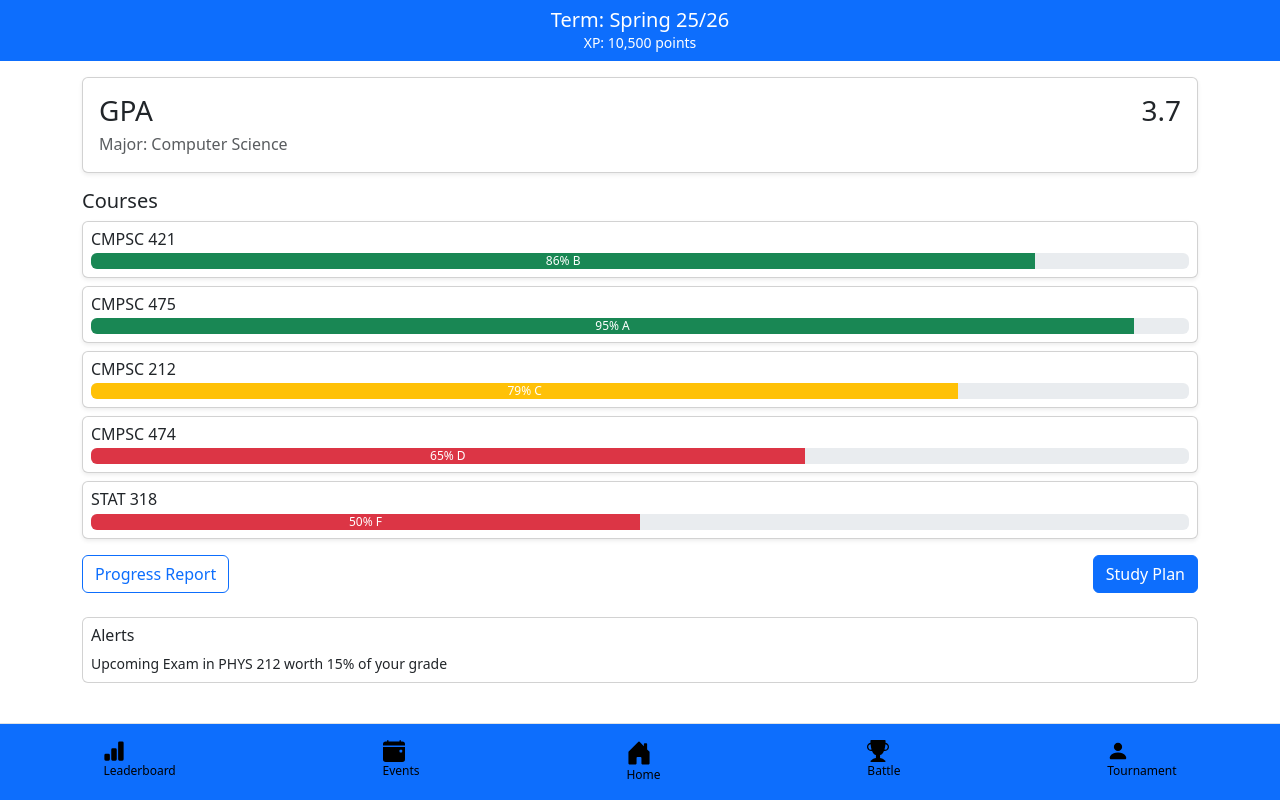
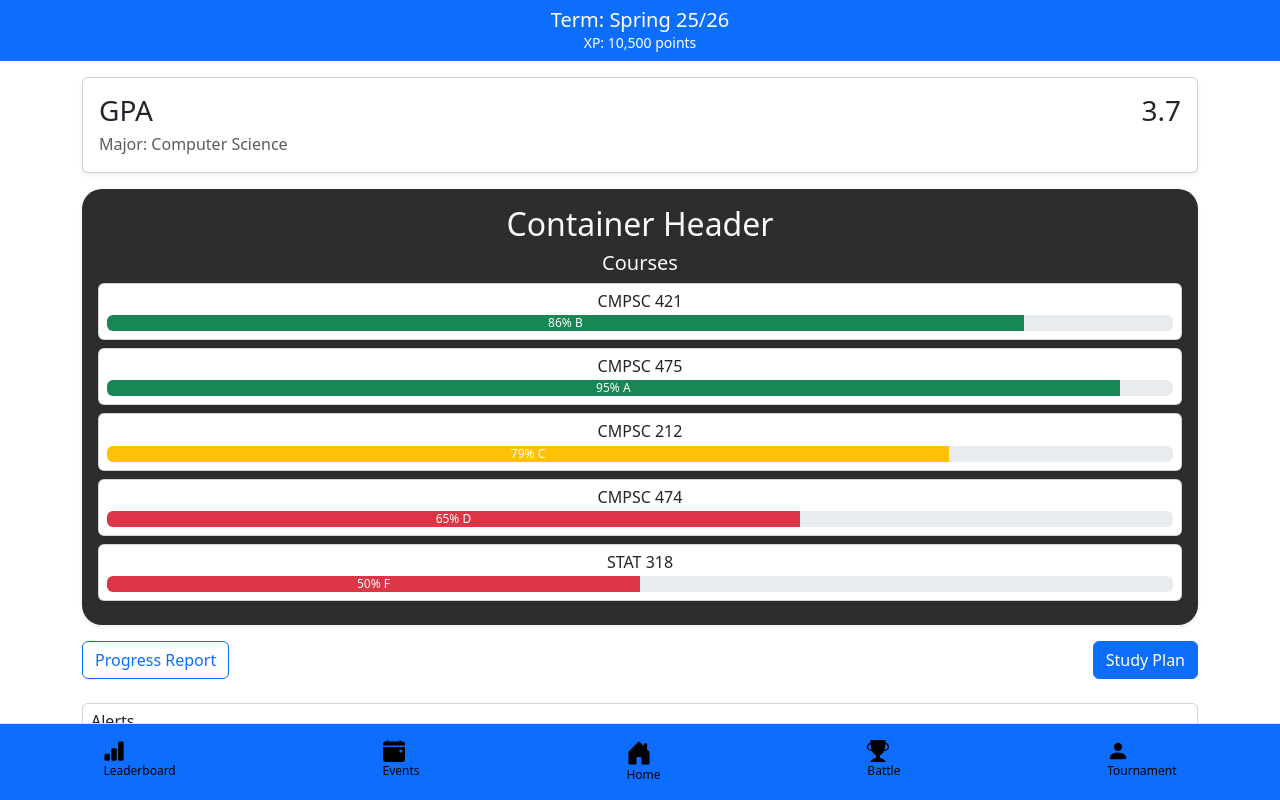
Before and after one commit to boccPSU/Campus_Clash, a React (Create React App) app in the folder campus_clash/: page / in a window 1280 px wide. Built offline with nearby package versions, Linux system fonts and the light colour scheme.

Commit message:
Added global style sheet and added styles in for infoBox along with gloabal color tokens we can reference

```diff
--- a/campus_clash/src/components/BottomNav.js
+++ b/campus_clash/src/components/BottomNav.js
@@ -1,6 +1,7 @@
 import React from "react";
 import { Nav } from "react-bootstrap";
 import NavButton from "./NavButton";
+// Import needed Bootstrap icons
 import {
   HouseDoorFill,
   CalendarEventFill,
@@ -9,6 +10,7 @@ import {
   BarChartFill,
 } from "react-bootstrap-icons";
 
+// Footer section with all navigation buttons
 function BottomNav() {
   return (
     <Nav className="justify-content-around bg-primary fixed-bottom border-top py-2">
--- a/campus_clash/src/components/InfoBox.js
+++ b/campus_clash/src/components/InfoBox.js
@@ -1,9 +1,9 @@
 // Container to hold all information sections
 
-
+// Note: React will pass any tags between <InfoBox> ... </InfoBox> as a prop named children, InfoBox parameter must be named children
 function InfoBox({children}){
     return(
-        <div className="container-style">
+        <div className="infoBox">
             <h2>Container Header</h2>
             <div className="inner-content">{children}</div>
         </div>
--- a/campus_clash/src/index.js
+++ b/campus_clash/src/index.js
@@ -4,6 +4,7 @@ import './index.css';
 import App from './App';
 import reportWebVitals from './reportWebVitals';
 import CanvasDisplay from './components/CanvasDisplay';
+import './index.scss'
 //import './style/colors.scss';
 //import 'bootstrap/scss/bootstrap.scss';
 const root = ReactDOM.createRoot(document.getElementById('root'));
--- /dev/null
+++ b/campus_clash/src/index.scss
@@ -0,0 +1,21 @@
+//Global style sheet for our components
+@import "~bootstrap/scss/bootstrap";
+
+// Color Tokens
+$primary: #1B50C4;
+$secondary: #22C55E;
+$light: #F8FAFC;
+$dark: #2D2D2D;
+
+.infoBox {
+    //@extend allows us to add in bootsrap styles into our css
+    @extend .mx-auto;       // centers horizontally
+    @extend .my-3;          // adds vertical margins
+    @extend .p-3;           // adds padding
+    @extend .text-center;   // centers text
+    //@extend .rounded;       // rounded corners
+    @extend .shadow-sm;     // small shadow
+    background-color: $dark;
+    color: $light;    //Text Color
+    border-radius: 20px;
+}
--- a/campus_clash/src/screens/HomeScreen.js
+++ b/campus_clash/src/screens/HomeScreen.js
@@ -4,7 +4,8 @@ import React from "react";
 import { Container, Card, Button } from "react-bootstrap";
 import CourseCard from "../components/CourseCard";
 import BottomNav from "../components/BottomNav";
-
+import InfoBox from "../components/InfoBox";
+import { Info } from "react-bootstrap-icons";
 function HomeScreen() {
 
     //placeholder course data for dispaly test purposes
@@ -31,12 +32,14 @@ function HomeScreen() {
           <h3 className="mb-1">GPA <span className="float-end">3.7</span></h3>
           <div className="text-muted">Major: Computer Science</div>
         </Card>
+        <InfoBox className="bg-secondary">
+            {/* Map each course to a CourseCard component */}
+            <h5>Courses</h5>
+            {courses.map((c, i) => (
+            <CourseCard key={i} {...c} />
+        ))}
+        </InfoBox>
 
-        {/* Map each course to a CourseCard component */}
-        <h5>Courses</h5>
-        {courses.map((c, i) => (
-          <CourseCard key={i} {...c} />
-        ))}
 
         {/* adds the addition buttons for progress report and study plan */}
         <div className="d-flex justify-content-between mt-3">
```
